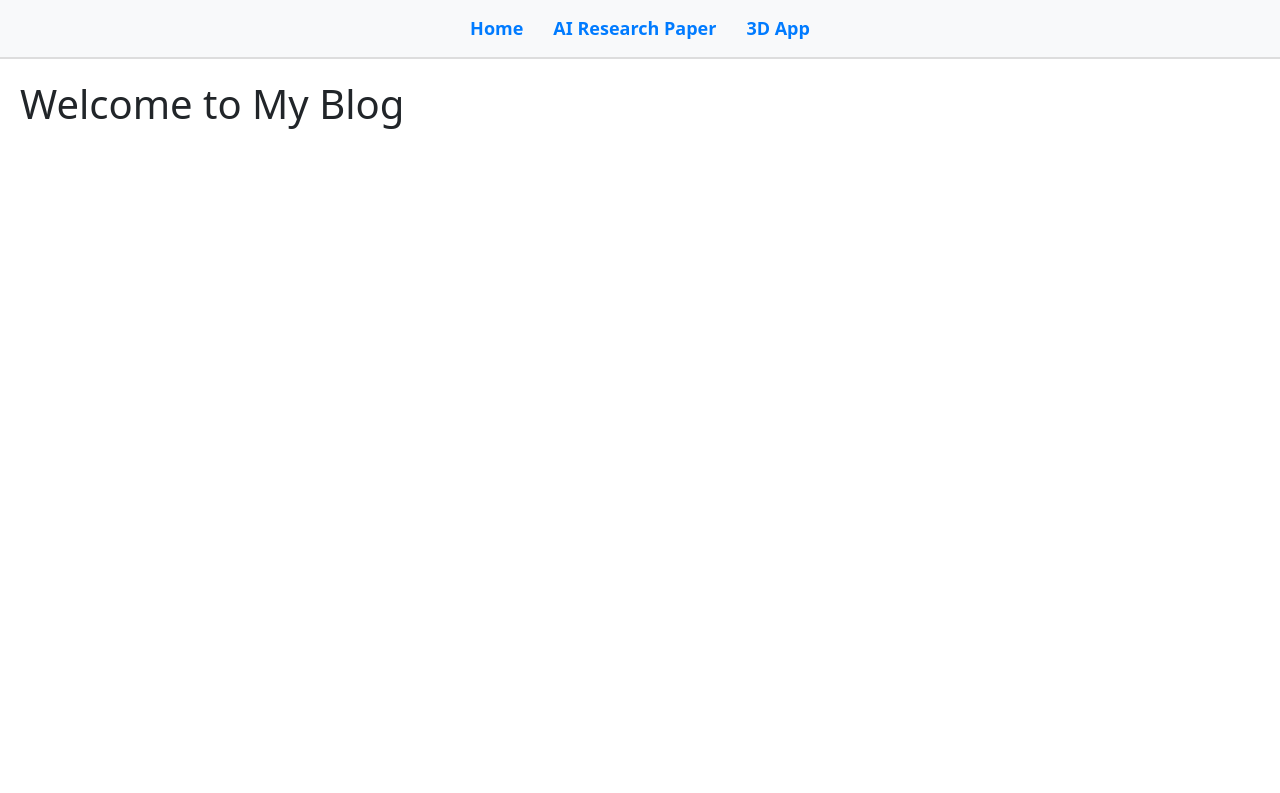
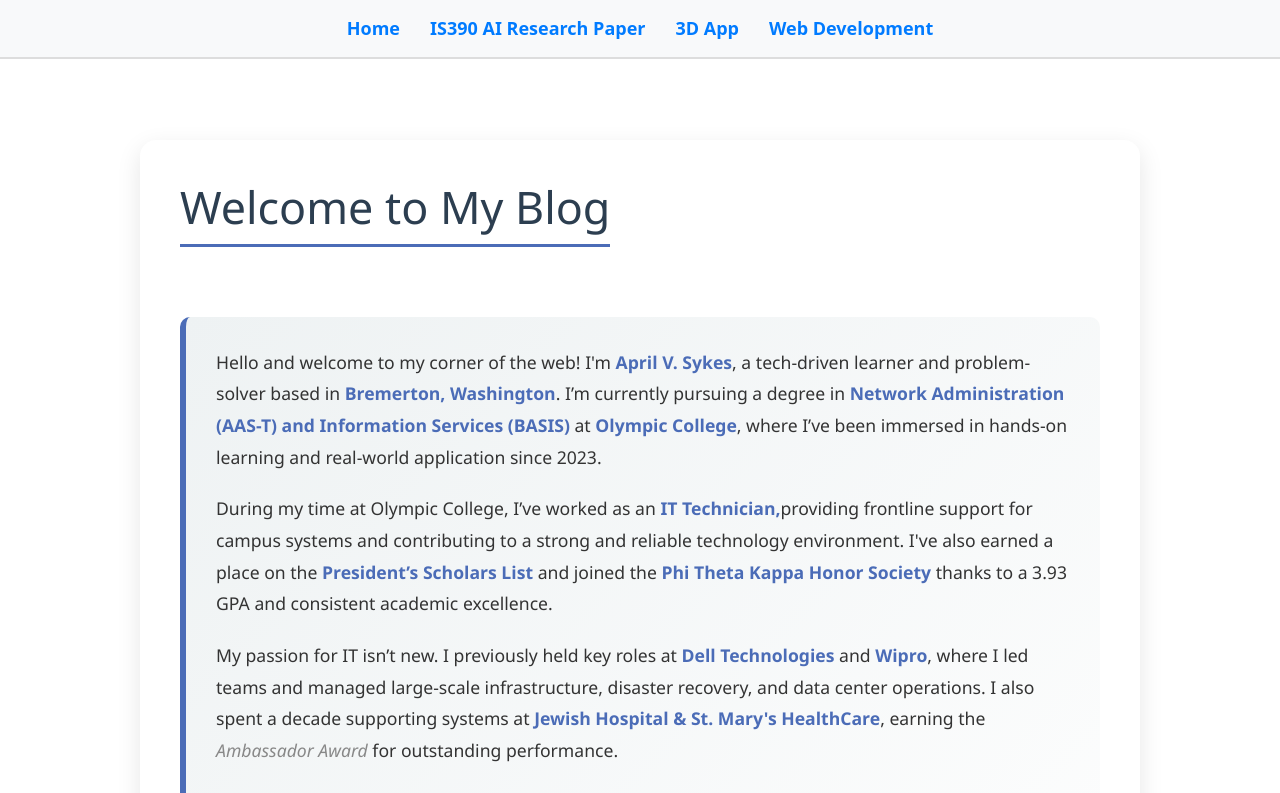
Before and after one commit to AprilV/AprilsBlog, a React (Create React App) app: page / in a window 1280 px wide. Shown: the top 793 px of the page. Built offline with nearby package versions, Linux system fonts and the light colour scheme.

Commit message:
Add WebDev page and route, update navigation

```diff
--- a/src/App.js
+++ b/src/App.js
@@ -2,7 +2,8 @@
 import { BrowserRouter as Router, Route, Routes, Link } from "react-router-dom";
 import Home from "./pages/Home";
 import Blog from "./pages/Blog";
-import ThreeD from "./pages/ThreeD"; // Import 3D Page
+import ThreeD from "./pages/ThreeD";
+import WebDev from "./pages/WebDev"; // ✅ Import WebDev
 
 function App() {
   return (
@@ -19,15 +20,17 @@
         left: "0"
       }}>
         <Link to="/" style={{ margin: "0 15px", textDecoration: "none", color: "#007bff", fontWeight: "bold" }}>Home</Link>
-        <Link to="/blog" style={{ margin: "0 15px", textDecoration: "none", color: "#007bff", fontWeight: "bold" }}>AI Research Paper</Link>
+        <Link to="/blog" style={{ margin: "0 15px", textDecoration: "none", color: "#007bff", fontWeight: "bold" }}>IS390 AI Research Paper</Link>
         <Link to="/3d" style={{ margin: "0 15px", textDecoration: "none", color: "#007bff", fontWeight: "bold" }}>3D App</Link>
+        <Link to="/Web-Dev" style={{ margin: "0 15px", textDecoration: "none", color: "#007bff", fontWeight: "bold" }}>Web Development</Link>
       </nav>
 
       <div style={{ marginTop: "60px", padding: "20px" }}>
         <Routes>
           <Route path="/" element={<Home />} />
           <Route path="/blog" element={<Blog />} />
-          <Route path="/3d" element={<ThreeD />} /> {/* 3D Page Route */}
+          <Route path="/3d" element={<ThreeD />} />
+          <Route path="/Web-Dev" element={<WebDev />} /> {/* ✅ Add route for WebDev */}
         </Routes>
       </div>
     </Router>
--- /dev/null
+++ b/src/Home.css
@@ -0,0 +1,53 @@
+/* Page Container */
+.home-container {
+    max-width: 1000px;
+    margin: 60px auto;
+    padding: 40px;
+    background: #ffffff;
+    border-radius: 16px;
+    box-shadow: 0 8px 24px rgba(0, 0, 0, 0.1);
+    font-family: 'Segoe UI', Tahoma, Geneva, Verdana, sans-serif;
+  }
+
+  /* Heading */
+  .home-container h1 {
+    font-size: 2.8rem;
+    color: #2c3e50;
+    text-align: center;
+    margin-bottom: 30px;
+    border-bottom: 3px solid #4b6cb7;
+    display: inline-block;
+    padding-bottom: 10px;
+  }
+
+  /* Blog intro section */
+  .home-section {
+    background: linear-gradient(135deg, #eef2f3 0%, #ffffff 100%);
+    border-left: 6px solid #4b6cb7;
+    border-radius: 10px;
+    padding: 30px;
+    margin-top: 40px;
+    transition: all 0.3s ease-in-out;
+  }
+
+  .home-section:hover {
+    box-shadow: 0 10px 30px rgba(75, 108, 183, 0.3);
+  }
+
+  /* Paragraph styles */
+  .home-section p {
+    font-size: 1.1rem;
+    line-height: 1.8;
+    margin-bottom: 20px;
+    color: #333;
+  }
+
+  /* Emphasized text */
+  .home-section strong {
+    color: #4b6cb7;
+  }
+
+  .home-section em {
+    font-style: italic;
+    color: #888;
+  }
--- /dev/null
+++ b/src/WebDev.css
@@ -0,0 +1,41 @@
+.webdev-container {
+    max-width: 800px;
+    margin: 60px auto;
+    padding: 40px;
+    background: #ffffff;
+    border-radius: 16px;
+    box-shadow: 0 8px 24px rgba(0, 0, 0, 0.1);
+    font-family: 'Segoe UI', Tahoma, Geneva, Verdana, sans-serif;
+    text-align: center;
+  }
+
+  .webdev-container h1 {
+    font-size: 2.5rem;
+    color: #2c3e50;
+    margin-bottom: 20px;
+    border-bottom: 3px solid #4b6cb7;
+    display: inline-block;
+    padding-bottom: 8px;
+  }
+
+  .webdev-container p {
+    font-size: 1.1rem;
+    line-height: 1.6;
+    margin-bottom: 30px;
+    color: #333;
+  }
+
+  .webdev-link {
+    font-size: 1.2rem;
+    padding: 12px 24px;
+    background-color: #4b6cb7;
+    color: #fff;
+    border: none;
+    border-radius: 8px;
+    text-decoration: none;
+    transition: background-color 0.3s ease;
+  }
+
+  .webdev-link:hover {
+    background-color: #3a5494;
+  }
--- a/src/pages/Home.js
+++ b/src/pages/Home.js
@@ -1,4 +1,33 @@
 import React from "react";
+import "../Home.css";
+
 export default function Home() {
-  return <h1>Welcome to My Blog</h1>;
+  return (
+    <div className="home-container">
+      <h1>Welcome to My Blog</h1>
+
+      <section className="home-section">
+        <div>
+          <p>
+            Hello and welcome to my corner of the web! I'm <strong>April V. Sykes</strong>, a tech-driven learner and problem-solver based in <strong>Bremerton, Washington</strong>. I’m currently pursuing a degree in <strong>Network Administration (AAS-T) and Information Services (BASIS)</strong> at <strong>Olympic College</strong>, where I’ve been immersed in hands-on learning and real-world application since 2023.
+          </p>
+          <p>
+            During my time at Olympic College, I’ve worked as an <strong>IT Technician,</strong>providing frontline support for campus systems and contributing to a strong and reliable technology environment. I've also earned a place on the <strong>President’s Scholars List</strong> and joined the <strong>Phi Theta Kappa Honor Society</strong> thanks to a 3.93 GPA and consistent academic excellence.
+          </p>
+          <p>
+            My passion for IT isn’t new. I previously held key roles at <strong>Dell Technologies</strong> and <strong>Wipro</strong>, where I led teams and managed large-scale infrastructure, disaster recovery, and data center operations. I also spent a decade supporting systems at <strong>Jewish Hospital & St. Mary's HealthCare</strong>, earning the <em>Ambassador Award</em> for outstanding performance.
+          </p>
+          <p>
+            Outside of corporate IT, I ran a customer-facing jewelry business at <strong>Be Dazzled Beads - Land of Odds</strong>, helping clients design, repair, and personalize wearable art. That experience sharpened my ability to listen, adapt, and create skills I now apply in tech with equal passion.
+          </p>
+          <p>
+            I'm also certified in multiple areas, including <strong>Certified Network Professional (CNP)</strong>, <strong>Certified Client Pro</strong>, <strong>PC Pro</strong>, <strong>Security Pro</strong>, and <strong>TestOut Linux Pro</strong>. These certifications reflect my dedication to staying sharp in a fast-evolving field.
+          </p>
+          <p>
+            This site is where I’ll showcase my work, reflect on my learning, and connect with others who are just as curious about the tech world as I am. Whether you're here for collaboration, inspiration, or a shared interest in how technology shapes our future. Thank You for visiting.
+          </p>
+        </div>
+      </section>
+    </div>
+  );
 }
--- /dev/null
+++ b/src/pages/WebDev.jsx
@@ -0,0 +1,21 @@
+import React from "react";
+import "../WebDev.css";
+
+export default function WebDevelopment() {
+  return (
+    <div className="webdev-container">
+      <h1>Web Development</h1>
+      <p>
+        Welcome to my Web Development page! Below is a link to my self-developed website, hosted on GitHub Pages. This site highlights my HTML/CSS work and overall progress as a developer.
+      </p>
+      <a
+        href="https://aprilv.github.io/my-website/"
+        target="_blank"
+        rel="noopener noreferrer"
+        className="webdev-link"
+      >
+        Visit My Website
+      </a>
+    </div>
+  );
+}
```
